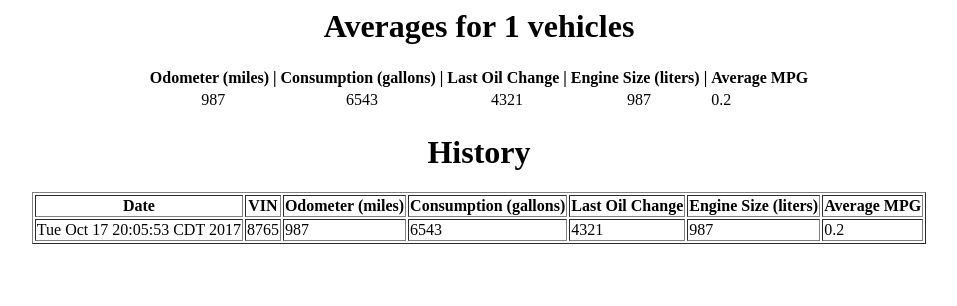
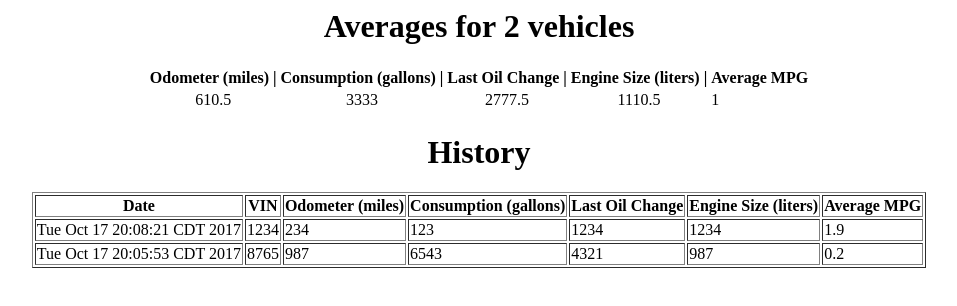
Before and after one commit to Galm1/TelematicsProject, a plain HTML site: page index.html in a window 1280 px wide. Shown: the whole page, without its empty margins (161-1118 px from the left). Drawn offline with Linux system fonts and the light colour scheme.

```diff
--- /dev/null
+++ b/1234.0.json
@@ -0,0 +1 @@
+{"odometer":234.0,"consumption":123.0,"odometerSenseLastOilChange":1234.0,"engineSize":1234.0,"dateOfService":1508288901209,"vin":1234.0}
--- a/index.html
+++ b/index.html
@@ -1,13 +1,13 @@
 <html>
 <title>Vehicle Telematics Dashboard</title>
 <body>
-<h1 align="center">Averages for 1 vehicles</h1>
+<h1 align="center">Averages for 2 vehicles</h1>
 <table align="center">
     <tr>
         <th>Odometer (miles) |</th><th>Consumption (gallons) |</th><th>Last Oil Change |</th><th>Engine Size (liters) |</th><th>Average MPG</th>
     </tr>
     <tr>
-        <td align="center">987</td><td align="center">6543</td><td align="center">4321</td><td align="center">987</td><td>0.2</td>
+        <td align="center">610.5</td><td align="center">3333</td><td align="center">2777.5</td><td align="center">1110.5</td><td>1</td>
     </tr>
 </table>
 <h1 align="center">History</h1>
@@ -15,7 +15,7 @@
     <tr>
         <th>Date</th><th>VIN</th><th>Odometer (miles)</th><th>Consumption (gallons)</th><th>Last Oil Change</th><th>Engine Size (liters)</th><th>Average MPG</th>
     </tr>
-    <tr><td>Tue Oct 17 20:05:53 CDT 2017</td><td>8765</td><td>987</td><td>6543</td><td>4321</td><td>987</td><td>0.2</td></tr>
+    <tr><td>Tue Oct 17 20:08:21 CDT 2017</td><td>1234</td><td>234</td><td>123</td><td>1234</td><td>1234</td><td>1.9</td></tr><tr><td>Tue Oct 17 20:05:53 CDT 2017</td><td>8765</td><td>987</td><td>6543</td><td>4321</td><td>987</td><td>0.2</td></tr>
 </table>
 </body>
 </html>
```
